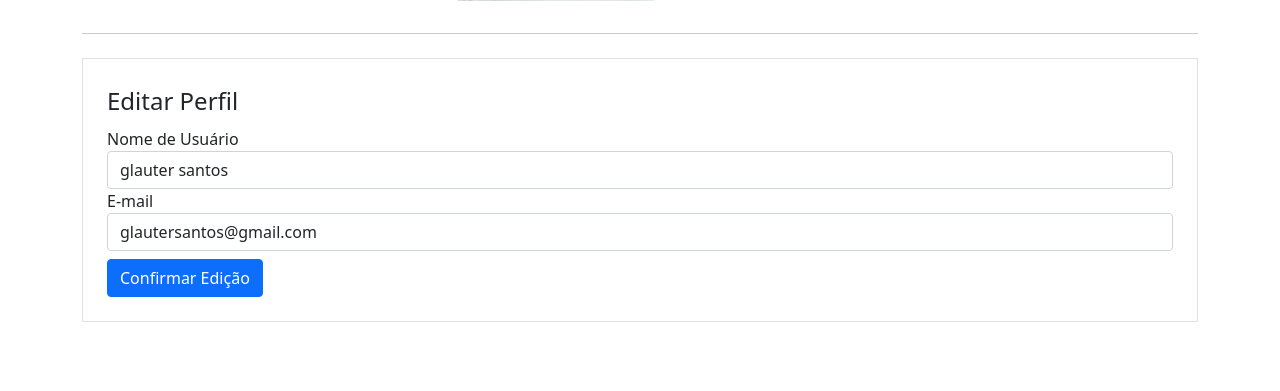
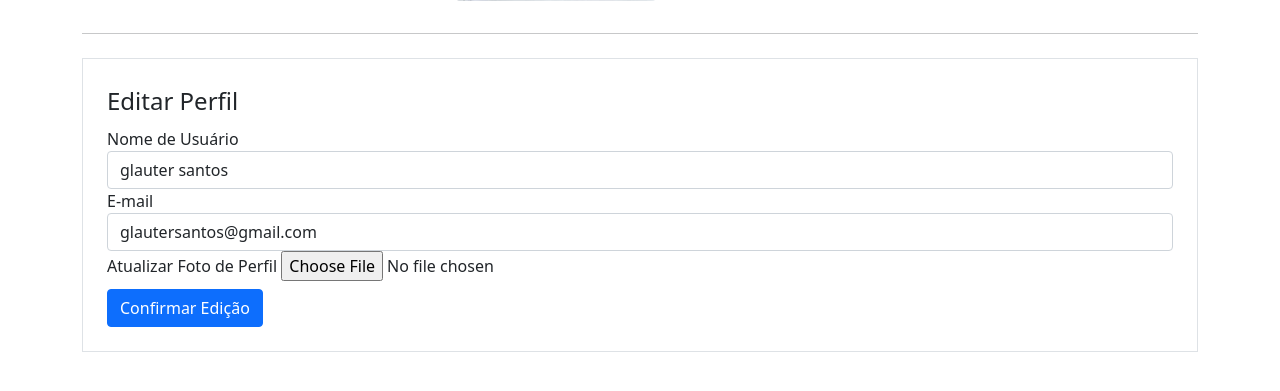
Before and after one commit to glautersantos/SiteComunidade, a Flask app: page /perfil/editar in a window 1280 px wide. Shown: the part 384-775 px from the top of the page. Run offline with Flask 3, Linux system fonts and the light colour scheme; a user stored in the database is signed in; some libraries are stand-ins or nearby versions.

Commit message:
39. salvar e compactar imagem no bd

```diff
--- a/comunidadeimpressionadora/forms.py
+++ b/comunidadeimpressionadora/forms.py
@@ -1,4 +1,5 @@
 from flask_wtf import FlaskForm
+from flask_wtf.file import FileField, FileAllowed
 from wtforms import StringField, PasswordField, SubmitField, BooleanField
 from wtforms.validators import DataRequired, Length, Email, EqualTo, ValidationError
 from comunidadeimpressionadora.models import Usuario
@@ -27,6 +28,7 @@ class FormLogin(FlaskForm):
 class FormEditarPerfil(FlaskForm):
     username = StringField('Nome de Usuário', validators=[DataRequired()])
     email = StringField('E-mail', validators=[DataRequired(), Email()])
+    foto_perfil = FileField('Atualizar Foto de Perfil', validators=[FileAllowed(['jpg', 'png', 'jpeg'])])
     botao_submit_editarperfil = SubmitField('Confirmar Edição')
 
     def validate_email(self, email):
--- a/comunidadeimpressionadora/routes.py
+++ b/comunidadeimpressionadora/routes.py
@@ -3,6 +3,10 @@ from comunidadeimpressionadora import app, database, bcrypt
 from comunidadeimpressionadora.forms import FormLogin, FormCriarConta, FormEditarPerfil
 from comunidadeimpressionadora.models import Usuario, Post
 from flask_login import login_user, logout_user, current_user, login_required
+import secrets
+import os
+from PIL import Image
+
 
 lista_usuarios = ['Glauter', 'Rose', 'Manu', 'Luana', 'Ronize', 'Kathia']
 
@@ -69,6 +73,23 @@ def perfil():
 def criar_post():
     return render_template('criarpost.html')
 
+def salvar_imagem(imagem):
+    # adicionar um código aleatório no nome da imagem
+    codigo = secrets.token_hex(8)
+    nome, extensao = os.path.splitext(imagem.filename)
+    nome_arquivo = nome + codigo + extensao
+    caminho_completo = os.path.join(app.root_path, 'static/fotos_perfil', nome_arquivo)
+
+    # reduzir o tamanho da imagem
+    tamanho = (400, 400)
+    imagem_reduzida = Image.open(imagem)
+    imagem_reduzida.thumbnail(tamanho)
+
+    # salvar a imagem na posta fotos_perfil
+    imagem_reduzida.save(caminho_completo)
+    # mudar o campo foto_perfil do usuário para o novo nome da imagem
+    return nome_arquivo
+
 @app.route('/perfil/editar', methods=['GET', 'POST'])
 @login_required
 def editar_perfil():
@@ -76,6 +97,9 @@ def editar_perfil():
     if form.validate_on_submit():
         current_user.email = form.email.data
         current_user.username = form.username.data
+        if form.foto_perfil.data:
+            nome_imagem = salvar_imagem(form.foto_perfil.data)
+            current_user.foto_perfil = nome_imagem
         database.session.commit()
         flash('Perfil atualizado com sucesso!', 'alert-success')
         return redirect(url_for('perfil'))
--- a/comunidadeimpressionadora/templates/editarperfil.html
+++ b/comunidadeimpressionadora/templates/editarperfil.html
@@ -6,7 +6,7 @@
         <hr>
         <div class="row">
             <div class="col">
-                <form method="POST" action="" class="border p-4 mt-2">
+                <form method="POST" action="" class="border p-4 mt-2" enctype="multipart/form-data">
                     {{ form.csrf_token }}
                     <legend>Editar Perfil</legend>
                     <fieldset>
@@ -38,7 +38,15 @@
                             {% else %}
                                 {{ form.email(class="form-control") }}
                             {% endif %}
-
+                        </div>
+                        <div class="form-group">
+                            {{ form.foto_perfil.label }}
+                            {{ form.foto_perfil(class="form-control-file")}}
+                            {% if form.foto_perfil.errors %}
+                                {% for erro in form.foto_perfil.errors %}
+                                    <span class="text-danger">{{ erro }}</span><br>
+                                {% endfor %}
+                            {% endif %}
                         </div>
                     </fieldset>
                     {{ form.botao_submit_editarperfil(class="btn btn-primary mt-2") }}
```
Also changed, not shown: comunidadeimpressionadora/static/fotos_perfil/ChatGPT Image 31 de jul. de 2026, 21_26_35cdbd336902b8219b.png (added), comunidadeimpressionadora/static/fotos_perfil/ChatGPT Image 31 de jul. de 2026, 21_26_35f3492ee1e6a2ad64.png (added), comunidadeimpressionadora/static/fotos_perfil/DSC_8801 cópia.jpg5d39a36b6e0538e2.jpeg (added), comunidadeimpressionadora/static/fotos_perfil/DSC_8801 cópia.jpged87ec0334cbac46.jpeg (added), instance/comunidade.db.
